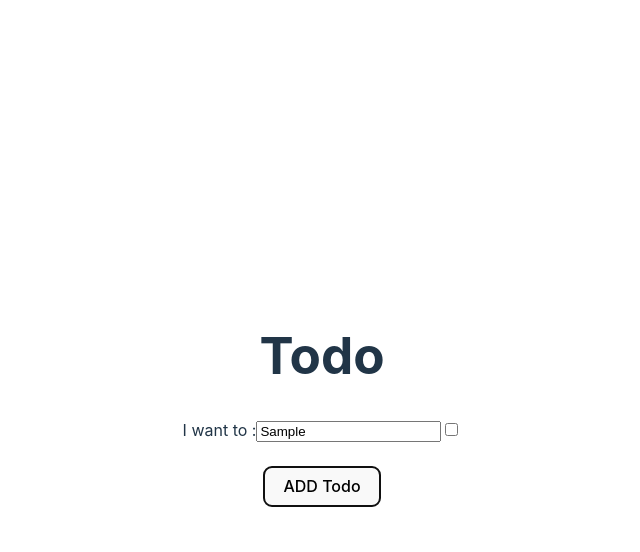
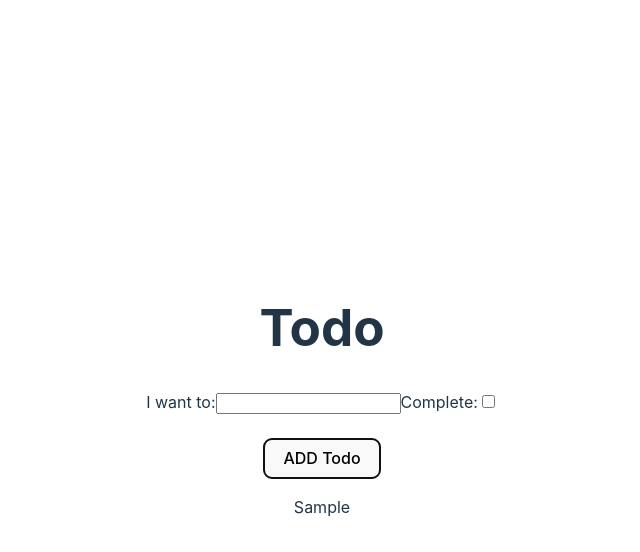
Before and after one commit to NeamenD/todos-fullstack, a React (Vite) app in the folder frontend/: page / in a window 1280 px wide. Both pictures are taken after typing "Sample" into the empty fields and a click on the button "ADD Todo". Shown: the top 552 px of the page, without its empty margins (318-958 px from the left). Built offline with nearby package versions, Linux system fonts and the light colour scheme; no server answers.

Commit message:
useEffect logic

```diff
--- a/frontend/src/App.jsx
+++ b/frontend/src/App.jsx
@@ -1,34 +1,64 @@
-import { useRef, useState } from "react";
-
+import { useEffect, useRef, useState } from "react";
 import "./App.css";
 
 function App() {
+  const [todos, setTodos] = useState([]);
+
+  useEffect(() => {
+    async function getTodos() {
+      try {
+        const response = await fetch("http://localhost:8080/api/todos");
+        const data = await response.json();
+        setTodos(data);
+      } catch (error) {
+        console.log(error);
+      }
+    }
+    getTodos();
+  }, []);
   const textRef = useRef();
-
   const completeRef = useRef();
 
   async function handleSubmit(e) {
     e.preventDefault();
-    console.log(textRef.current.value);
-    console.log(textRef.current.checked);
+    const newTodo = {
+      id: todos.length + 1, // Generate a new unique ID
+      text: textRef.current.value,
+      complete: completeRef.current.checked,
+      user: "unknown", // Default user value (you can change this as needed)
+    };
+    setTodos([...todos, newTodo]);
+    textRef.current.value = ""; // Clear the input field after submission
+    completeRef.current.checked = false; // Uncheck the checkbox after submission
   }
+
   return (
     <div>
       <h1>Todo</h1>
-
       <form onSubmit={handleSubmit}>
         <label>
-          I want to :
-          <input type="text" ref={textRef} />
+          I want to:
+          <input type="text" ref={textRef} required />
         </label>
-        <label htmlFor="">
+        <label>
+          Complete:
           <input type="checkbox" ref={completeRef} />
         </label>
         <div>
           <br />
-          <button>ADD Todo</button>
+          <button type="submit">ADD Todo</button>
         </div>
       </form>
+      <div>
+        {todos.map((todo) => (
+          <p
+            key={todo.id}
+            style={{ textDecoration: todo.complete ? "line-through" : "none" }}
+          >
+            {todo.text}
+          </p>
+        ))}
+      </div>
     </div>
   );
 }
```
